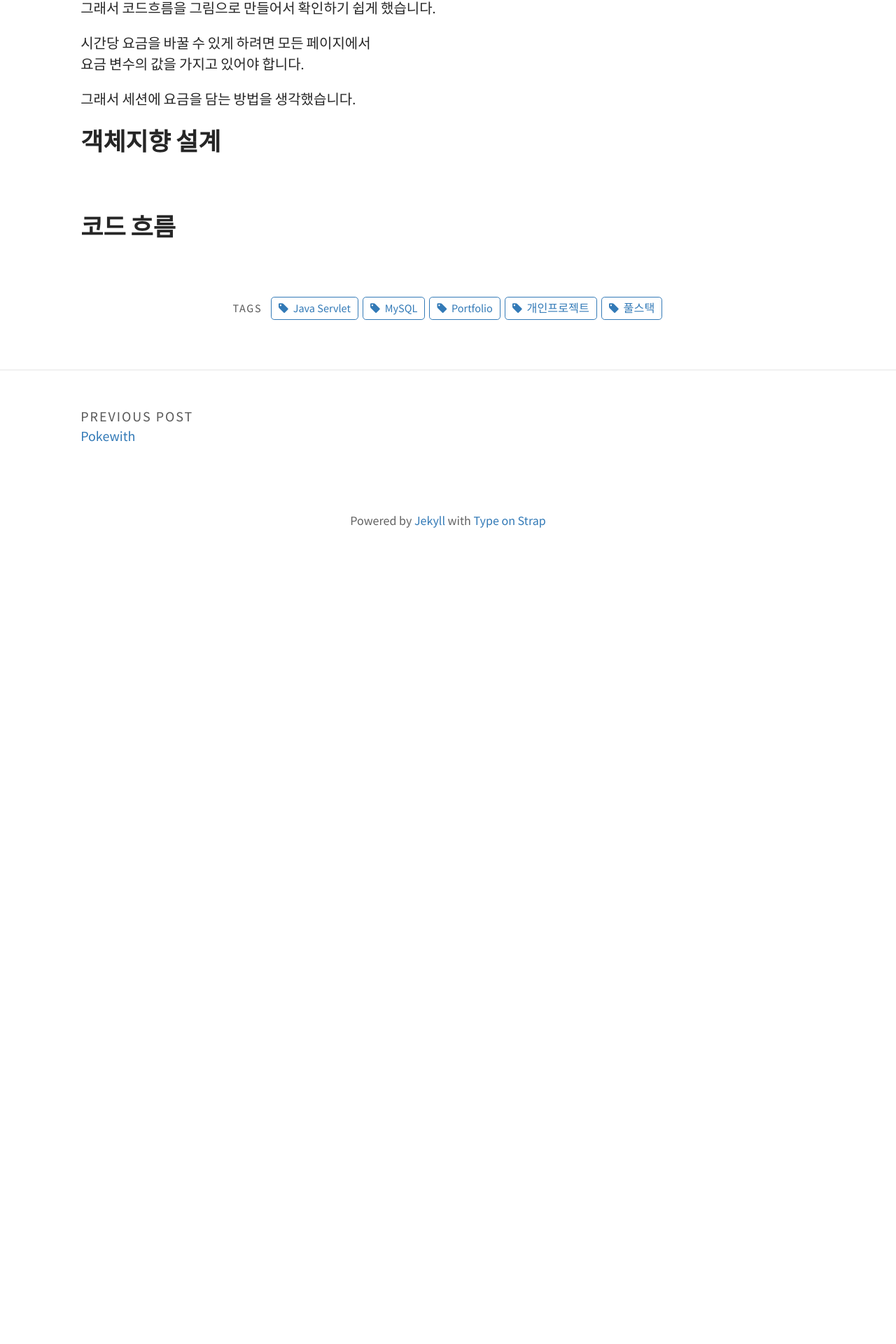
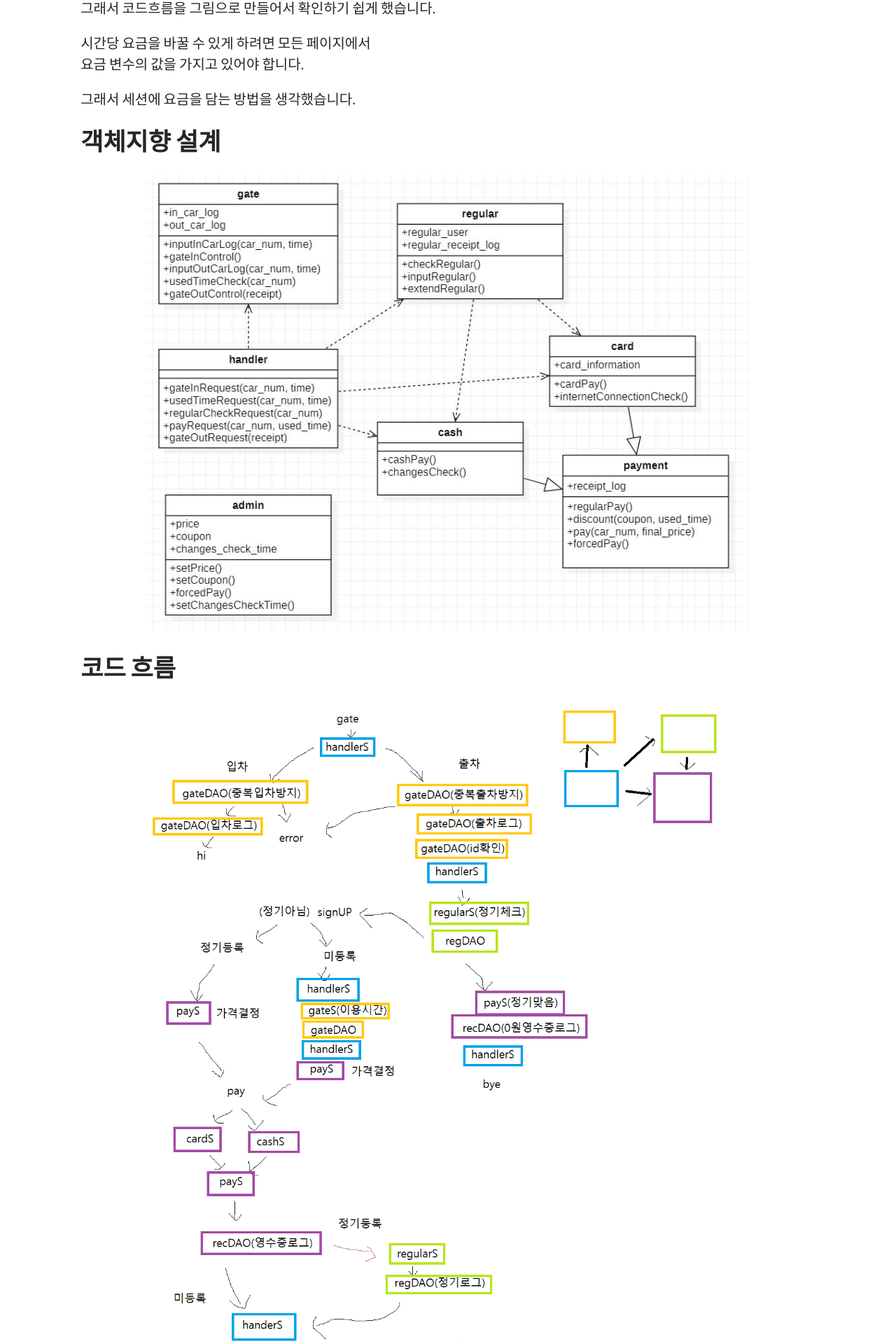
Before and after one commit to stbpiza/stbpiza.github.io, a Jekyll site: the page built from _portfolio/주차장.md, in a window 1280 px wide. Shown: the part 1100-3020 px from the top of the page at 70% size. Built offline with Jekyll 4.4.1, drawn with Linux system fonts in a browser that asks for light colours; before the commit the page ends 1913 px from its top, so only the background shows below that.

Commit message:
Update 주차장.md

```diff
--- a/_portfolio/주차장.md
+++ b/_portfolio/주차장.md
@@ -42,8 +42,8 @@ Java Servlet, MySQL
 
 ## 객체지향 설계
 
-![]({{ site.baseurl }}/image/zoocha5.JPG)
+![]({{ site.baseurl }}/assets/img/zoocha5.JPG)
 
 ## 코드 흐름
 
-![]({{ site.baseurl }}/image/지금흐름.png)
+![]({{ site.baseurl }}/assets/img/지금흐름.png)
```
